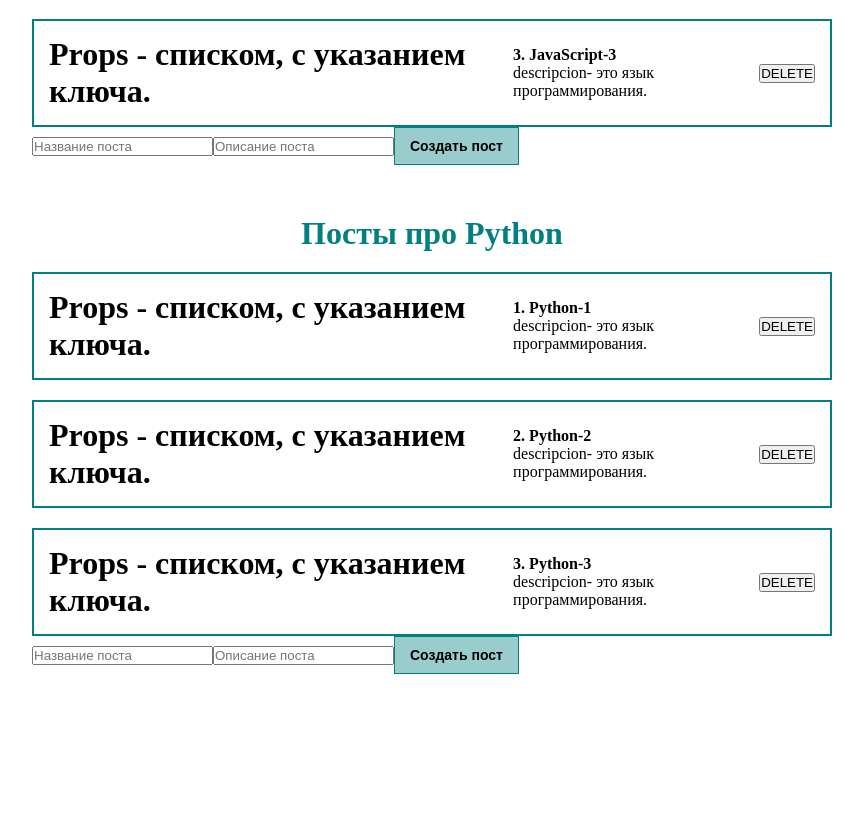
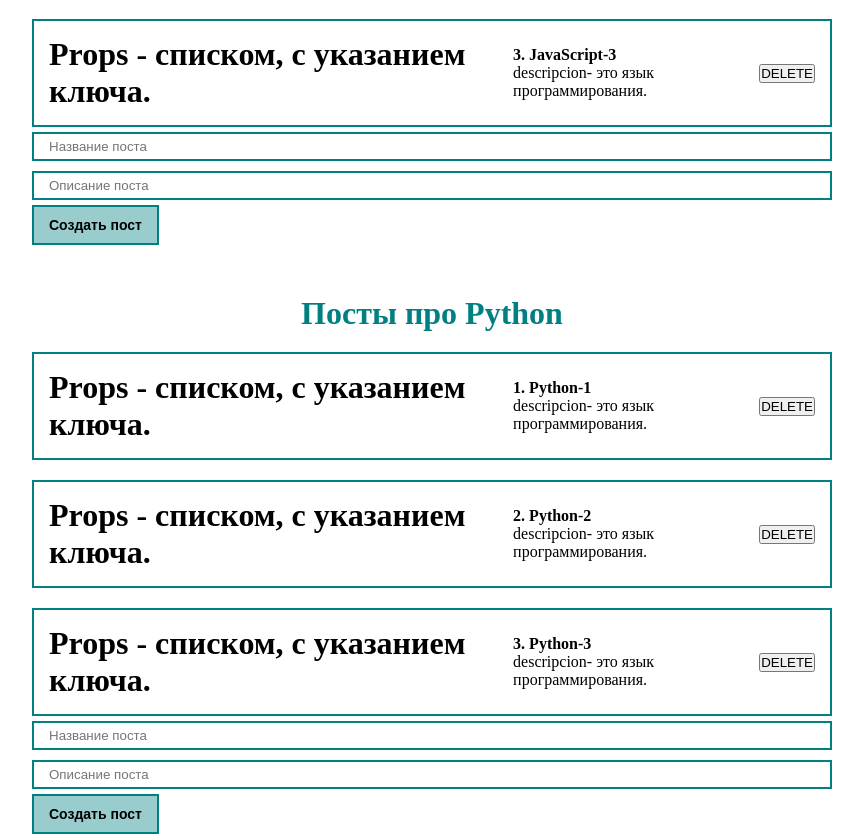
Before and after one commit to AnnaRazina/First-progect-REACT, a React (Create React App) app: page / in a window 1280 px wide. Shown: the part 800-1634 px from the top of the page, without its empty margins (208-1071 px from the left). Before the commit the page ends 1474 px from the top, so only its background shows below. Built offline with nearby package versions, Linux system fonts and the light colour scheme.

Commit message:
Кастомный компонент MyInput

```diff
--- a/src/components/PostList.jsx
+++ b/src/components/PostList.jsx
@@ -1,6 +1,9 @@
 import React from "react";
 import Post from "./Post";
 import MyButton from "./UI/button/MyButton";
+import MyInput from "./UI/input/MyInput";
+
+
 const PostList = ({posts, title}) => {
 
     return (
@@ -13,8 +16,8 @@
           )}
 
           <form>
-            <input type="text" placeholder="Название поста"/>
-            <input type="text" placeholder="Описание поста"/>
+            <MyInput type="text" placeholder="Название поста"/>
+            <MyInput type="text" placeholder="Описание поста"/>
             <MyButton>Создать пост</MyButton>
           </form>
 
--- a/src/components/UI/button/MyButton.module.css
+++ b/src/components/UI/button/MyButton.module.css
@@ -2,7 +2,7 @@
     padding: 10px 15px;
     background-color: rgb(0, 128, 128, 0.4);
     font-size: 14px;
-    border: 1px solid teal;
+    border: 2px solid teal;
     cursor: pointer;
     font-weight: bold;
 }
--- /dev/null
+++ b/src/components/UI/input/MyInput.jsx
@@ -0,0 +1,11 @@
+import React from "react";
+import classes from "./MyInput.module.css"
+
+const MyInput = (props) => {
+
+    return (
+        <input className={classes.MyInput} {...props}/>
+    )
+}
+
+export default MyInput;
--- /dev/null
+++ b/src/components/UI/input/MyInput.module.css
@@ -0,0 +1,6 @@
+.MyInput {
+    width: 100%;
+    padding: 5px 15px;
+    margin: 5px 0;
+    border: 2px solid teal;
+}
```
